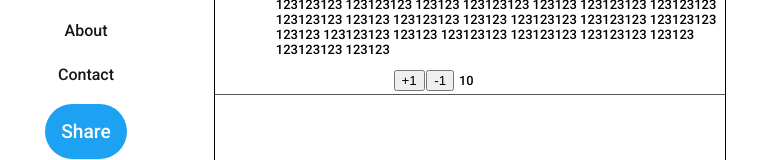
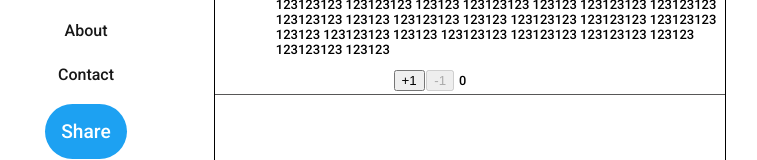
Before and after one commit to ramazandogna/one-with-all-social, a React (Create React App) app: page / in a window 1280 px wide. Shown: the part 188-348 px from the top of the page, without its empty margins (42-799 px from the left). Built offline with nearby package versions, Linux system fonts and the light colour scheme.

Commit message:
Like Counter
Like counter is finished.

```diff
--- a/src/components/MainColumn/MainColumn.js
+++ b/src/components/MainColumn/MainColumn.js
@@ -3,15 +3,29 @@ import React, { useContext } from 'react';
 import { GlobalContext } from '../../context/GlobalState';
 
 function MainColumn() {
-   const { likeCount, setLikeCount } = useContext(GlobalContext);
+   const {
+      likeCount,
+      setLikeCount,
+      isLikeDisabled,
+      setIsLikeDisabled,
+      isDislikeDisabled,
+      setIsDislikeDisabled,
+   } = useContext(GlobalContext);
+
+   const LikeClick = () => {
+      setIsLikeDisabled(true);
+      setIsDislikeDisabled(false);
+      setLikeCount(likeCount + 1);
+   };
 
    const DislikeClick = () => {
-      setLikeCount(likeCount - 1);
+      setIsLikeDisabled(false);
+      setIsDislikeDisabled(true);
+      if (likeCount > 0) {
+         setLikeCount(likeCount - 1);
+      }
    };
 
-   const LikeClick = () => {
-      setLikeCount(likeCount + 1);
-   };
    return (
       <div className="main-column">
          <h2 className="main-column-title">Homepage</h2>
@@ -37,10 +51,18 @@ function MainColumn() {
                </div>
             </div>
             <div className="buttons">
-               <button onClick={LikeClick} className="like-button">
+               <button
+                  disabled={isLikeDisabled}
+                  onClick={LikeClick}
+                  className="like-button"
+               >
                   +1
                </button>
-               <button onClick={DislikeClick} className="dislike-button">
+               <button
+                  disabled={isDislikeDisabled}
+                  onClick={DislikeClick}
+                  className="dislike-button"
+               >
                   -1
                </button>
                <div className="like-count">{likeCount}</div>
--- a/src/context/GlobalState.js
+++ b/src/context/GlobalState.js
@@ -3,10 +3,21 @@ import React, { createContext, useState } from 'react';
 export const GlobalContext = createContext();
 
 function GlobalState({ children }) {
-   const [likeCount, setLikeCount] = useState(10);
+   const [likeCount, setLikeCount] = useState(0);
+   const [isLikeDisabled, setIsLikeDisabled] = useState(false);
+   const [isDislikeDisabled, setIsDislikeDisabled] = useState(true);
 
    return (
-      <GlobalContext.Provider value={{ likeCount, setLikeCount }}>
+      <GlobalContext.Provider
+         value={{
+            likeCount,
+            setLikeCount,
+            isLikeDisabled,
+            setIsLikeDisabled,
+            isDislikeDisabled,
+            setIsDislikeDisabled,
+         }}
+      >
          {children}
       </GlobalContext.Provider>
    );
```
